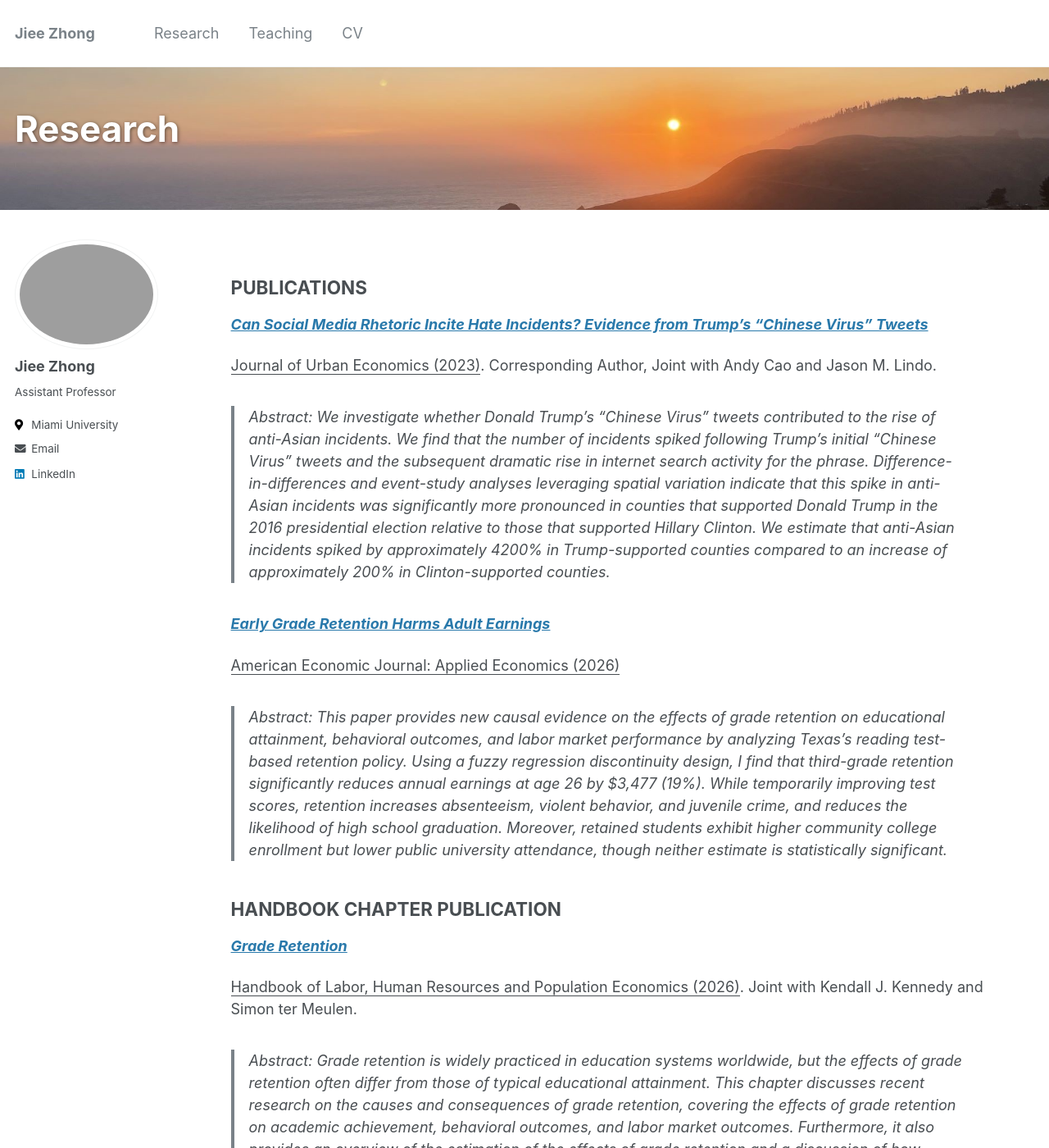
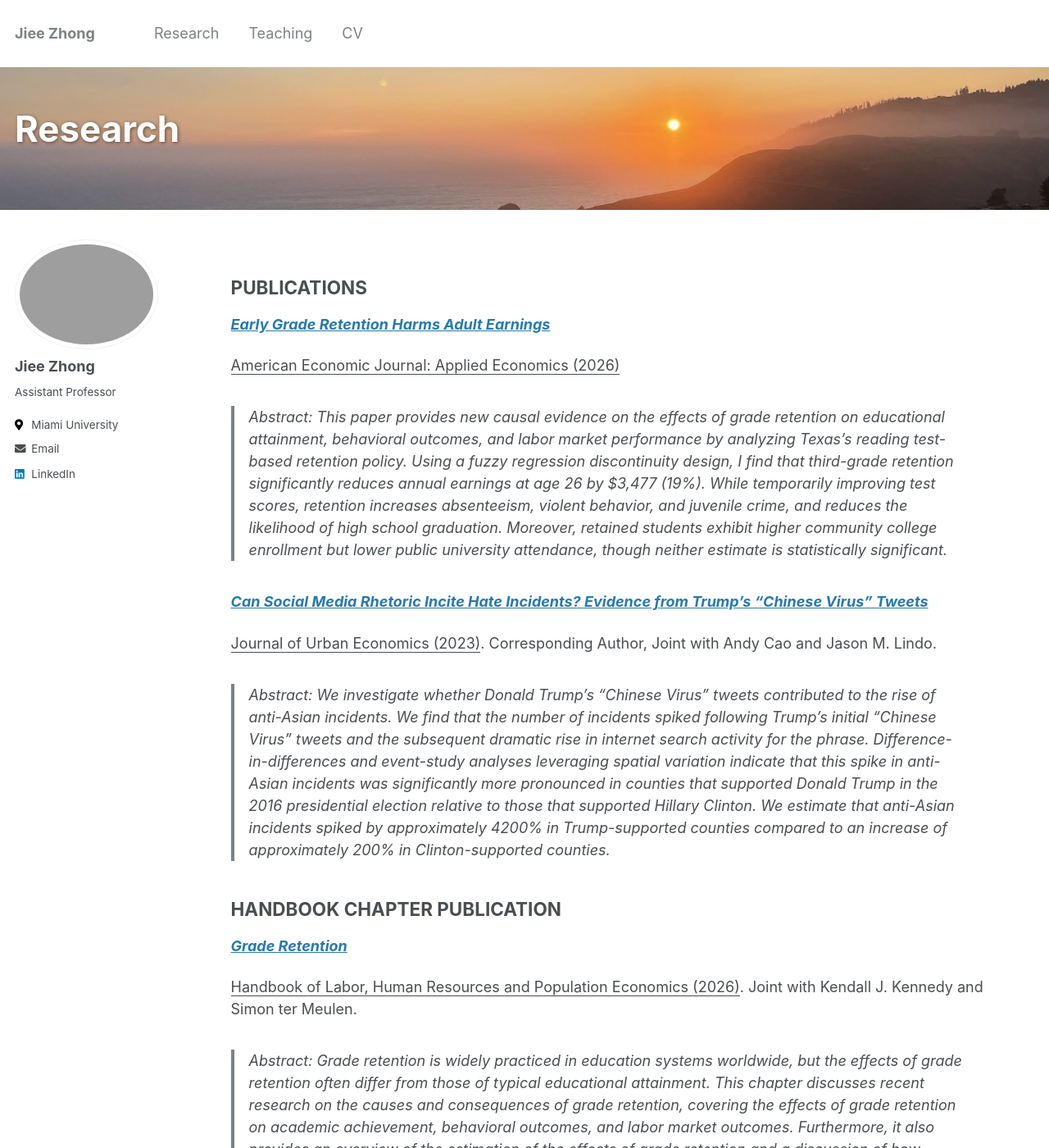
Before and after one commit to jieezhong/jieezhong.github.io, a Jekyll site: the page built from _pages/research.md, in a window 1280 px wide and 1400 px high. Shown: the whole window at 82% size. Built offline with Jekyll 4.4.1, drawn with Linux system fonts in a browser that asks for light colours; part of the change alters nothing that is shown.

```diff
--- a/_pages/research.md
+++ b/_pages/research.md
@@ -8,6 +8,11 @@ header:
 
 ---
 ## PUBLICATIONS
+***[Early Grade Retention Harms Adult Earnings](/files/pdf/JMP.pdf)***
+
+ <ins> American Economic Journal: Applied Economics (2026)</ins>
+
+> Abstract: This paper provides new causal evidence on the effects of grade retention on educational attainment, behavioral outcomes, and labor market performance by analyzing Texas's reading test-based retention policy. Using a fuzzy regression discontinuity design, I find that third-grade retention significantly reduces annual earnings at age 26 by $3,477 (19%). While temporarily improving test scores, retention increases absenteeism, violent behavior, and juvenile crime, and reduces the likelihood of high school graduation. Moreover, retained students exhibit higher community college enrollment but lower public university attendance, though neither estimate is statistically significant.
 
 ***[Can Social Media Rhetoric Incite Hate Incidents? Evidence from Trump's "Chinese Virus" Tweets](https://www.sciencedirect.com/science/article/pii/S0094119023000608)***
 
@@ -15,11 +20,7 @@ header:
 
 > Abstract: We investigate whether Donald Trump's "Chinese Virus" tweets contributed to the rise of anti-Asian incidents. We find that the number of incidents spiked following Trump's initial “Chinese Virus” tweets and the subsequent dramatic rise in internet search activity for the phrase. Difference-in-differences and event-study analyses leveraging spatial variation indicate that this spike in anti-Asian incidents was significantly more pronounced in counties that supported Donald Trump in the 2016 presidential election relative to those that supported Hillary Clinton. We estimate that anti-Asian incidents spiked by approximately 4200% in Trump-supported counties compared to an increase of approximately 200% in Clinton-supported counties.
 
-***[Early Grade Retention Harms Adult Earnings](/files/pdf/JMP.pdf)***
 
- <ins> American Economic Journal: Applied Economics (2026)</ins>
-
-> Abstract: This paper provides new causal evidence on the effects of grade retention on educational attainment, behavioral outcomes, and labor market performance by analyzing Texas's reading test-based retention policy. Using a fuzzy regression discontinuity design, I find that third-grade retention significantly reduces annual earnings at age 26 by $3,477 (19%). While temporarily improving test scores, retention increases absenteeism, violent behavior, and juvenile crime, and reduces the likelihood of high school graduation. Moreover, retained students exhibit higher community college enrollment but lower public university attendance, though neither estimate is statistically significant.
 
 ## HANDBOOK CHAPTER PUBLICATION
 
```
